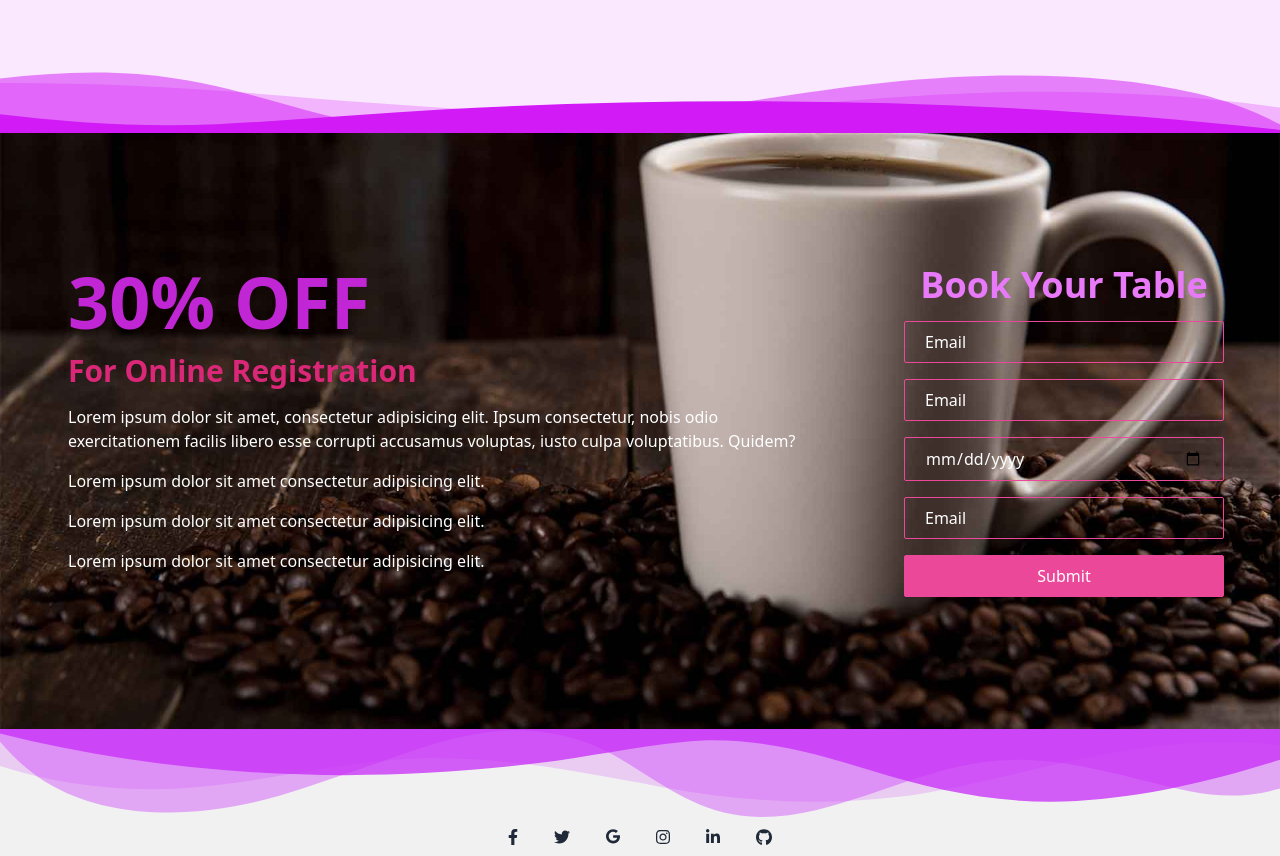
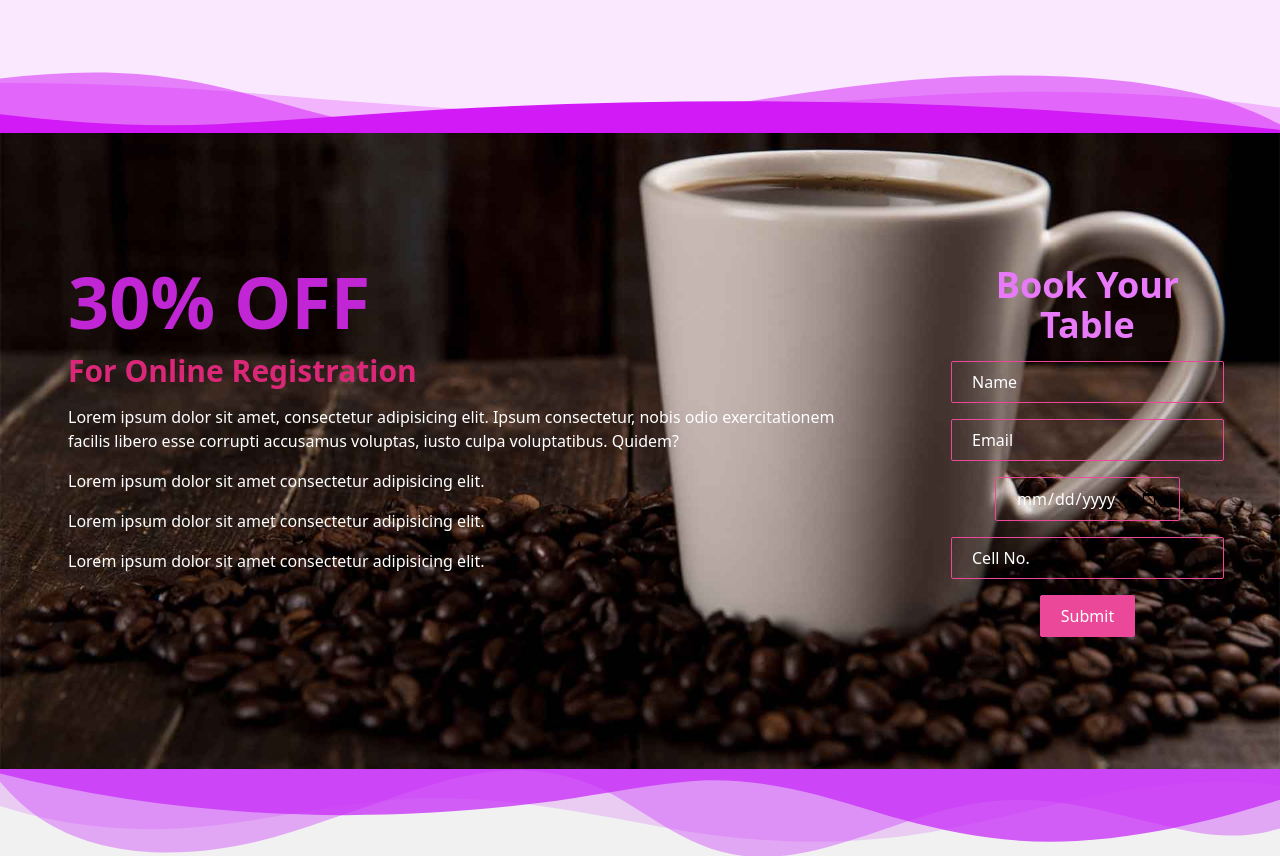
Before and after one commit to zainkhanbaloch/decafe_pr, a plain HTML site: page index.html in a window 1280 px wide. Shown: the part 1720-2576 px from the top of the page. Drawn offline with Linux system fonts and the light colour scheme.

Commit message:
Minor Fixes

```diff
--- a/index.html
+++ b/index.html
@@ -295,7 +295,7 @@
         </svg>
       </div>
     </div>
-      <div class="container flex flex-col md:flex-row px-7 py-16 md:py-28 sm:px-6 ">
+      <div class="container flex flex-col md:flex-row px-3 py-16 md:py-28 sm:px-6 ">
       <div class="left  px-6 md:mx-5 md:my-5  text-white space-y-4">
         <h1 class="font-extrabold md:text-left text-center text-fuchsia-600 text-7xl">30% OFF</h1>
         <h2 class="md:text-left text-center font-bold text-pink-600 text-3xl">For Online Registration</h2>
@@ -306,11 +306,11 @@
       </div>
       <div class="right mx-8 my-5 flex flex-col space-y-4 align-middle justify-center  text-white">
         <h1 class="font-extrabold text-center text-fuchsia-400 text-4xl ">Book Your Table</h1>
-        <input class="w-80 border mx-auto text-white placeholder:text-white outline-pink-600 hover:bg-pink-500/20 border-pink-500 rounded-sm bg-transparent px-5 py-2 " placeholder="Email" type="text" name="name" id="name">
-        <input class="w-80 border mx-auto text-white placeholder:text-white outline-pink-600 hover:bg-pink-500/20 border-pink-500 rounded-sm bg-transparent px-5 py-2 " placeholder="Email" type="email" name="email" id="email">
-        <input class="w-80 border mx-auto text-white placeholder:text-white outline-pink-600 hover:bg-pink-500/20 border-pink-500 rounded-sm bg-transparent px-5 py-2 " placeholder="Email" type="date" name="date" id="date">
-        <input class="w-80 border mx-auto text-white placeholder:text-white outline-pink-600 hover:bg-pink-500/20 border-pink-500 rounded-sm bg-transparent px-5 py-2 " placeholder="Email" type="tel" name="phone" id="phone">
-        <input class="w-80 border mx-auto text-white placeholder:text-white outline-pink-600 border-pink-500 rounded-sm bg-pink-500 hover:bg-pink-600 px-5 py-2 " placeholder="Email" type="submit" name="submit" id="submit">
+        <input class="w-60 border mx-auto text-white placeholder:text-white outline-pink-600 hover:bg-pink-500/20 border-pink-500 rounded-sm bg-transparent px-5 py-2 " placeholder="Name" type="text" name="name" id="name">
+        <input class="w-60 border mx-auto text-white placeholder:text-white outline-pink-600 hover:bg-pink-500/20 border-pink-500 rounded-sm bg-transparent px-5 py-2 " placeholder="Email" type="email" name="email" id="email">
+        <input class="w-60 border mx-auto text-white placeholder:text-white outline-pink-600 hover:bg-pink-500/20 border-pink-500 rounded-sm bg-transparent px-5 py-2 " placeholder="Date" type="date" name="date" id="date">
+        <input class="w-60 border mx-auto text-white placeholder:text-white outline-pink-600 hover:bg-pink-500/20 border-pink-500 rounded-sm bg-transparent px-5 py-2 " placeholder="Cell No." type="tel" name="phone" id="phone">
+        <input class="w-60 border mx-auto text-white placeholder:text-white outline-pink-600 border-pink-500 rounded-sm bg-pink-500 hover:bg-pink-600 px-5 py-2 " placeholder="Submit" type="submit" name="submit" id="submit">
       </div>
 </div>
     </section>
```
